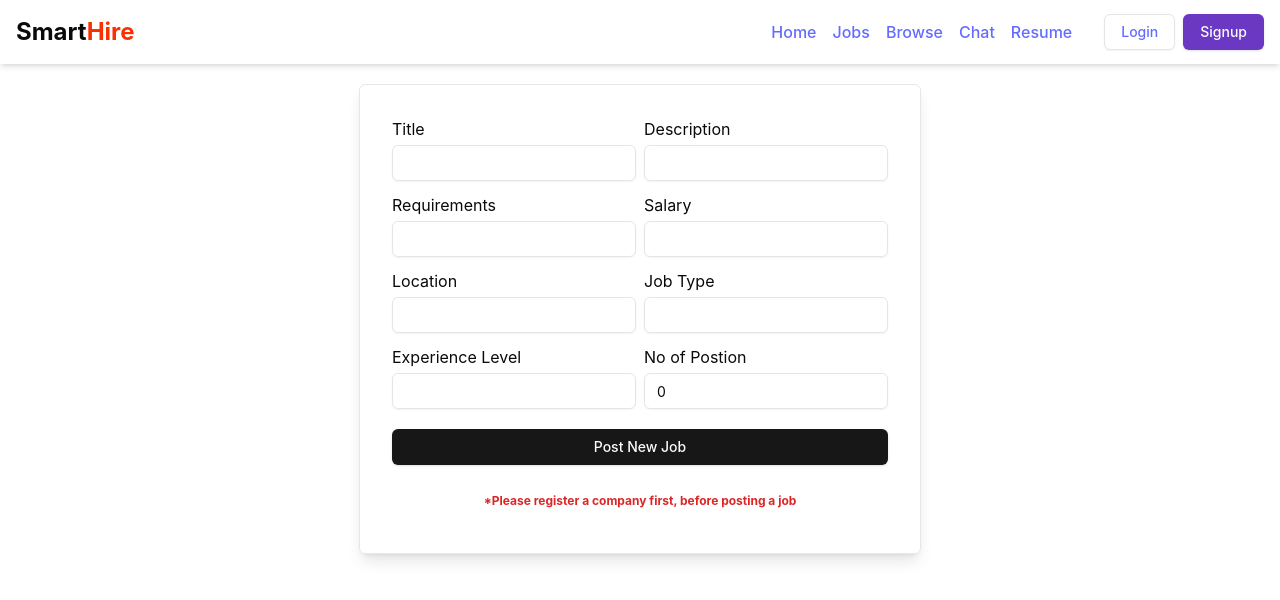
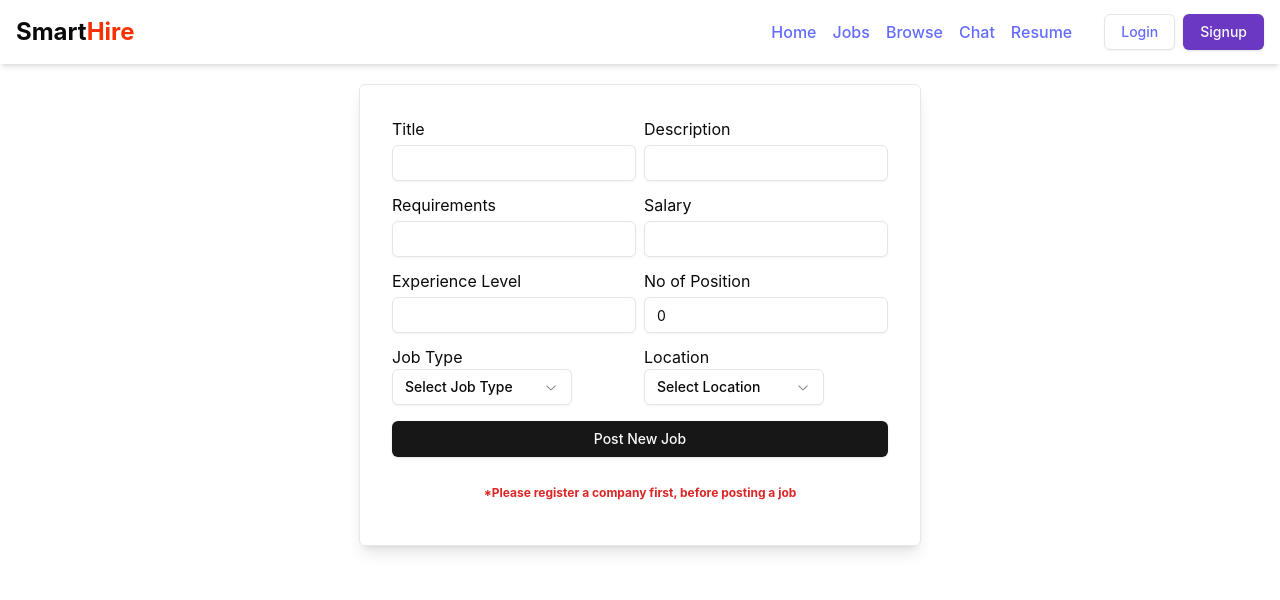
Before and after one commit to AntaraArifa/Dp-1, a React (Vite) app in the folder frontend/: page /admin/jobs/create in a window 1280 px wide. Shown: the top 600 px of the page. Built offline with nearby package versions, Linux system fonts and the light colour scheme.

Commit message:
Dropdown menu

```diff
--- a/frontend/src/components/FilterCard.jsx
+++ b/frontend/src/components/FilterCard.jsx
@@ -6,7 +6,7 @@ import { setSearchedQuery } from '@/redux/jobSlice'
 const filterData = [
   {
     filterType: "Location",
-    array: ["Dhaka", "Chattogram", "Sylhet", "Rajshahi", "Khulna"]
+    array: ["Dhaka", "Chittagong", "Sylhet", "Rajshahi", "Khulna"]
   },
   {
     filterType: "Industry",
--- a/frontend/src/components/admin/PostJob.jsx
+++ b/frontend/src/components/admin/PostJob.jsx
@@ -6,8 +6,7 @@ import { useNavigate } from 'react-router-dom'
 import { useSelector } from 'react-redux'
 import { Button } from '../ui/button'
 import { Loader2 } from 'lucide-react'
-
-import { Select, SelectTrigger,SelectContent, SelectGroup, SelectItem, SelectValue } from '../ui/select'
+import { Select, SelectTrigger, SelectContent, SelectGroup, SelectItem, SelectValue } from '../ui/select'
 import { toast } from 'sonner'
 import axios from 'axios'
 import { JOB_API_END_POINT } from '@/utils/constant'
@@ -28,34 +27,41 @@ const PostJob = () => {
     const navigate = useNavigate();
 
     const { companies } = useSelector(store => store.company);
+
     const changeEventHandler = (e) => {
         setInput({ ...input, [e.target.name]: e.target.value });
     };
-    const selectChangeHandler = (value) => {
-        const selectedCompany = companies.find((company)=> company.name.toLowerCase() === value);
-        setInput({...input, companyId:selectedCompany._id});
+
+    const selectChangeHandler = (value, name) => {
+        if (name === 'company') {
+            const selectedCompany = companies.find((company) => company.name.toLowerCase() === value);
+            setInput({ ...input, companyId: selectedCompany._id });
+        } else {
+            setInput({ ...input, [name]: value });
+        }
     };
 
     const submitHandler = async (e) => {
         e.preventDefault();
         try {
             setLoading(true);
-            const res = await axios.post(`${JOB_API_END_POINT}/post`, input,{
-                headers:{
-                    'Content-Type':'application/json'
+            const res = await axios.post(`${JOB_API_END_POINT}/post`, input, {
+                headers: {
+                    'Content-Type': 'application/json'
                 },
-                withCredentials:true
+                withCredentials: true
             });
-            if(res.data.success){
+            if (res.data.success) {
                 toast.success(res.data.message);
                 navigate("/admin/jobs");
             }
         } catch (error) {
             toast.error(error.response.data.message);
-        } finally{
+        } finally {
             setLoading(false);
         }
     }
+
     return (
         <div>
             <Navbar />
@@ -103,26 +109,6 @@ const PostJob = () => {
                             />
                         </div>
                         <div>
-                            <Label>Location</Label>
-                            <Input
-                                type="text"
-                                name="location"
-                                value={input.location}
-                                onChange={changeEventHandler}
-                                className="focus-visible:ring-offset-0 focus-visible:ring-0 my-1"
-                            />
-                        </div>
-                        <div>
-                            <Label>Job Type</Label>
-                            <Input
-                                type="text"
-                                name="jobType"
-                                value={input.jobType}
-                                onChange={changeEventHandler}
-                                className="focus-visible:ring-offset-0 focus-visible:ring-0 my-1"
-                            />
-                        </div>
-                        <div>
                             <Label>Experience Level</Label>
                             <Input
                                 type="text"
@@ -133,7 +119,7 @@ const PostJob = () => {
                             />
                         </div>
                         <div>
-                            <Label>No of Postion</Label>
+                            <Label>No of Position</Label>
                             <Input
                                 type="number"
                                 name="position"
@@ -142,9 +128,46 @@ const PostJob = () => {
                                 className="focus-visible:ring-offset-0 focus-visible:ring-0 my-1"
                             />
                         </div>
+
+
+
+                        {/* Job Type Dropdown */}
+                        <div>
+                            <Label>Job Type</Label>
+                            <Select onValueChange={(value) => selectChangeHandler(value, 'jobType')}>
+                                <SelectTrigger className="w-[180px]">
+                                    <SelectValue placeholder="Select Job Type" />
+                                </SelectTrigger>
+                                <SelectContent>
+                                    <SelectGroup>
+                                        <SelectItem value="full-time">Full Time</SelectItem>
+                                        <SelectItem value="part-time">Part Time</SelectItem>
+                                    </SelectGroup>
+                                </SelectContent>
+                            </Select>
+                        </div>
+
+                        {/* Location Dropdown */}
+                        <div>
+                            <Label>Location</Label>
+                            <Select onValueChange={(value) => selectChangeHandler(value, 'location')}>
+                                <SelectTrigger className="w-[180px]">
+                                    <SelectValue placeholder="Select Location" />
+                                </SelectTrigger>
+                                <SelectContent>
+                                    <SelectGroup>
+                                        <SelectItem value="dhaka">Dhaka</SelectItem>
+                                        <SelectItem value="chittagong">Chittagong</SelectItem>
+                                        <SelectItem value="rajshahi">Rajshahi</SelectItem>
+                                        <SelectItem value="khulna">Khulna</SelectItem>
+                                        <SelectItem value="sylhet">Sylhet</SelectItem>
+                                    </SelectGroup>
+                                </SelectContent>
+                            </Select>
+                        </div>
                         {
                             companies.length > 0 && (
-                                <Select onValueChange={selectChangeHandler}>
+                                <Select onValueChange={(value) => selectChangeHandler(value, 'company')}>
                                     <SelectTrigger className="w-[180px]">
                                         <SelectValue placeholder="Select a Company" />
                                     </SelectTrigger>
@@ -157,12 +180,12 @@ const PostJob = () => {
                                                     )
                                                 })
                                             }
-
                                         </SelectGroup>
                                     </SelectContent>
                                 </Select>
                             )
                         }
+
                     </div>
                     {
                         loading ? <Button className="w-full my-4"> <Loader2 className='mr-2 h-4 w-4 animate-spin' /> Please wait </Button> : <Button type="submit" className="w-full my-4">Post New Job</Button>
@@ -176,4 +199,4 @@ const PostJob = () => {
     )
 }
 
-export default PostJob
+export default PostJob;
```
